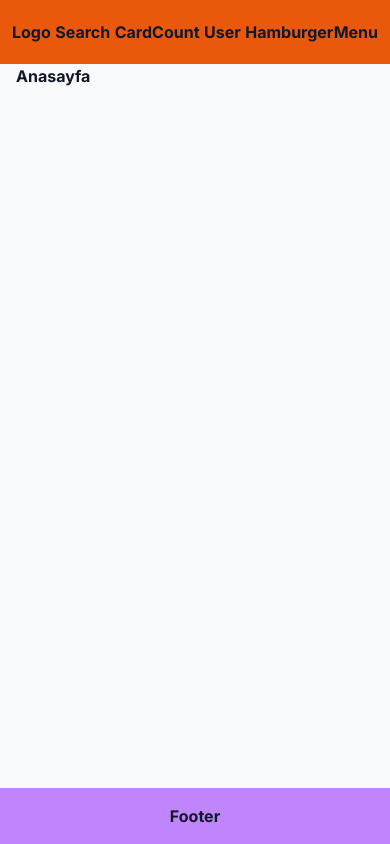
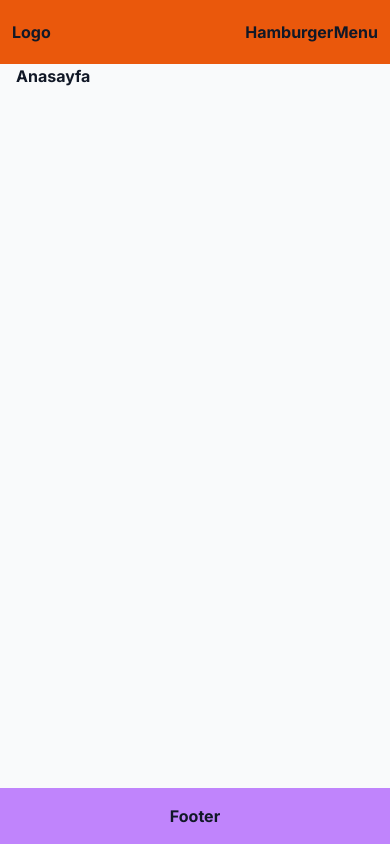
Before and after one commit to CodeShft/mongodb, a Next.js app: page / in a window 390 px wide. Built offline with nearby package versions, Linux system fonts and the light colour scheme.

Commit message:
feat: Make Navbar responsive for mobile and desktop

```diff
--- a/app/components/navbar/Navbar.tsx
+++ b/app/components/navbar/Navbar.tsx
@@ -8,10 +8,16 @@ const Navbar = () => {
   return (
     <div className="flex items-center justify-between gap-0 md:gap-4 px-3 md:px-10 h-16 bg-orange-600">
       <Logo />
-      <Search />
-      <CardCount />
-      <User />
-      <HamburgerMenu />
+
+      <div className="hidden md:flex gap-4 items-center">
+        <Search />
+        <CardCount />
+        <User />
+      </div>
+
+      <div className="md:hidden flex items-center">
+        <HamburgerMenu />
+      </div>
     </div>
   );
 };
--- a/app/layout.tsx
+++ b/app/layout.tsx
@@ -23,18 +23,15 @@ export default function RootLayout({
     <html lang="en">
       <body className={`${inter.className} bg-gray-50 text-gray-900`}>
         <div className="flex flex-col min-h-screen">
-
           <header className="w-full fixed top-0 left-0 z-10">
             <Navbar />
           </header>
 
-
-          <main className="flex-grow pt-16 px-4 sm:px-6 lg:px-8">
+          <main className="flex-grow pt-16 px-4 sm:px-6 lg:px-8 pb-20 sm:pb-0">
             {children}
           </main>
 
-
-          <footer className="bg-purple-400 text-center py-4">
+          <footer className="bg-purple-400 text-center py-4 fixed bottom-0 left-0 right-0 md:relative md:bottom-auto">
             <Footer />
           </footer>
         </div>
```
